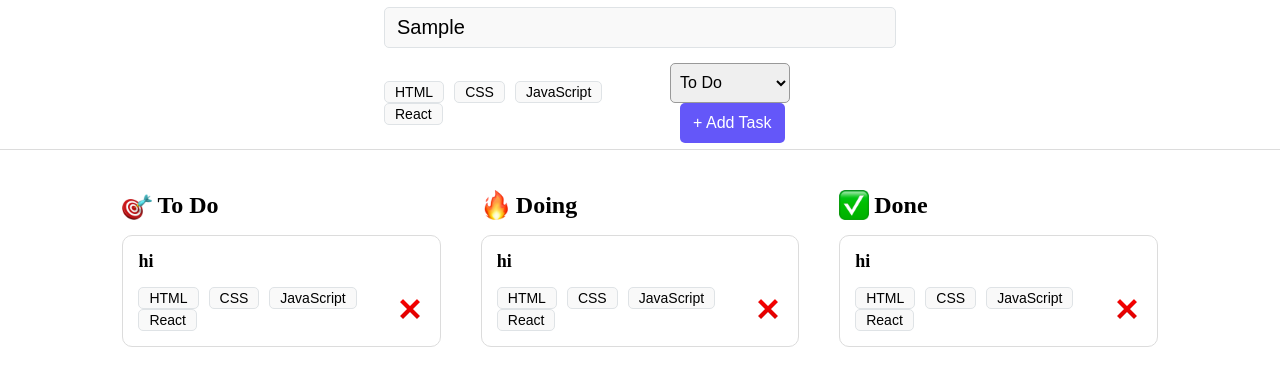
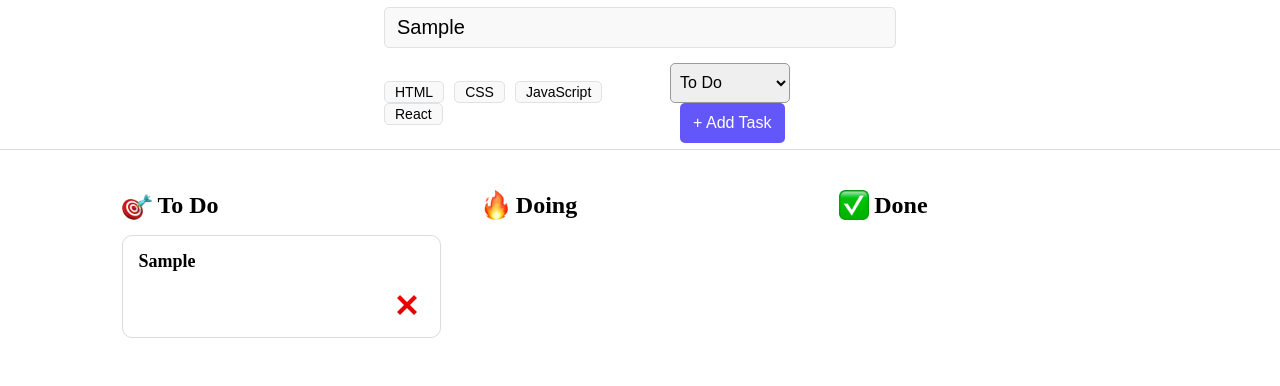
Before and after one commit to avrimarom-del/todo-list-app, a React (Vite) app: page / in a window 1280 px wide. Both pictures are taken after typing "Sample" into the empty fields and a click on the button "+ Add Task". Shown: the top 386 px of the page. Built offline with nearby package versions, Linux system fonts and the light colour scheme.

Commit message:
display task cards

```diff
--- a/src/App.jsx
+++ b/src/App.jsx
@@ -1,4 +1,4 @@
-import React from 'react';
+import React, {useState} from 'react';
 
 import './App.css';
 import TaskForm from './components/TaskForm';
@@ -10,13 +10,15 @@ import TaskCard from './components/TaskCard';
 
 
 const App = () => {
+  const [tasks, setTasks] = useState([])
+
     return (
         <div className='app'>
-          <TaskForm />
+          <TaskForm setTasks={setTasks} />
           <main className='app_main'>
-            <TaskColumn icon={ToDo} title="To Do" />
-            <TaskColumn icon={Doing} title="Doing" />
-            <TaskColumn icon={Done} title="Done" />
+            <TaskColumn icon={ToDo} title="To Do" tasks={tasks} status="todo" />
+            <TaskColumn icon={Doing} title="Doing" tasks={tasks} status="doing" />
+            <TaskColumn icon={Done} title="Done" tasks={tasks} status="done" />
           </main>
         </div>
     );
--- a/src/components/TaskCard.jsx
+++ b/src/components/TaskCard.jsx
@@ -4,17 +4,18 @@ import Tag from "./Tag";
 import deleteIcon from '../assets/cross-mark_274c.webp';
 import './TaskCard.css';
 
-const TaskCard = ({ title, tasks }) => {
+const TaskCard = ({ title, tags }) => {
     return (
         <article className="task_card">
-            <p className="task_text">hi</p>
+            <p className="task_text">{title}</p>
 
             <div className="task_card_bottom_line">
                 <div className="task_card_tags">
-                    <Tag tagName="HTML" />
-                    <Tag tagName="CSS" />
-                    <Tag tagName="JavaScript" />
-                    <Tag tagName="React" />
+                  {
+                    tags.map((tag, index) =>
+                        <Tag key={index} tagName={tag} selected={true} />
+                    )
+                  }
                 </div>
                 <div className="task_delete">
                   <img src={deleteIcon}  className="delete_icon" alt="delete icon" />
--- a/src/components/TaskColumn.jsx
+++ b/src/components/TaskColumn.jsx
@@ -2,13 +2,22 @@ import React from "react";
 import TaskCard from "./TaskCard";
 import "./TaskColumn.css"
 
-const TaskColumn = ({icon, title}) => {
+const TaskColumn = ({icon, title, tasks, status}) => {
     return (
         <section className="task_column">
             <h2 className="task_column_heading">
                 <img className="task_column_icon" src={icon} alt="icon" />{title}
             </h2>
-            <TaskCard />
+
+            {
+                tasks.map((task, index) => task.status === status && (
+                <TaskCard
+                    key={index}
+                    title={task.task}
+                    tags={task.tags}
+                    />
+                )
+            )}
         </section>
     )
 }
--- a/src/components/TaskForm.jsx
+++ b/src/components/TaskForm.jsx
@@ -4,7 +4,7 @@ import Tag from './Tag';
 import './TaskForm.css';
 import "./Tag"
 
-const TaskForm = () => {
+const TaskForm = ({setTasks}) => {
     const[taskData, setTaskData] = useState({
         task: "",
         status: "todo",
@@ -12,7 +12,7 @@ const TaskForm = () => {
     });
 
     const checkTag = (tag) => {
-        return taskData.tags.some(item => item === tag);
+        return taskData.tags.some(item => item === tag)
     }
 
     const selectTag = (tag) => {
@@ -29,9 +29,6 @@ const TaskForm = () => {
 
         };
 
-        console.log(taskData.tags);
-
-
     const handleChange = (e) => {
         const {name, value} = e.target;
 
@@ -43,6 +40,9 @@ const TaskForm = () => {
     const handleSubmit = (e) => {
         e.preventDefault();
         console.log(taskData);
+        setTasks(prev => {
+            return [...prev, taskData]
+        })
     }
 
     /*
```
